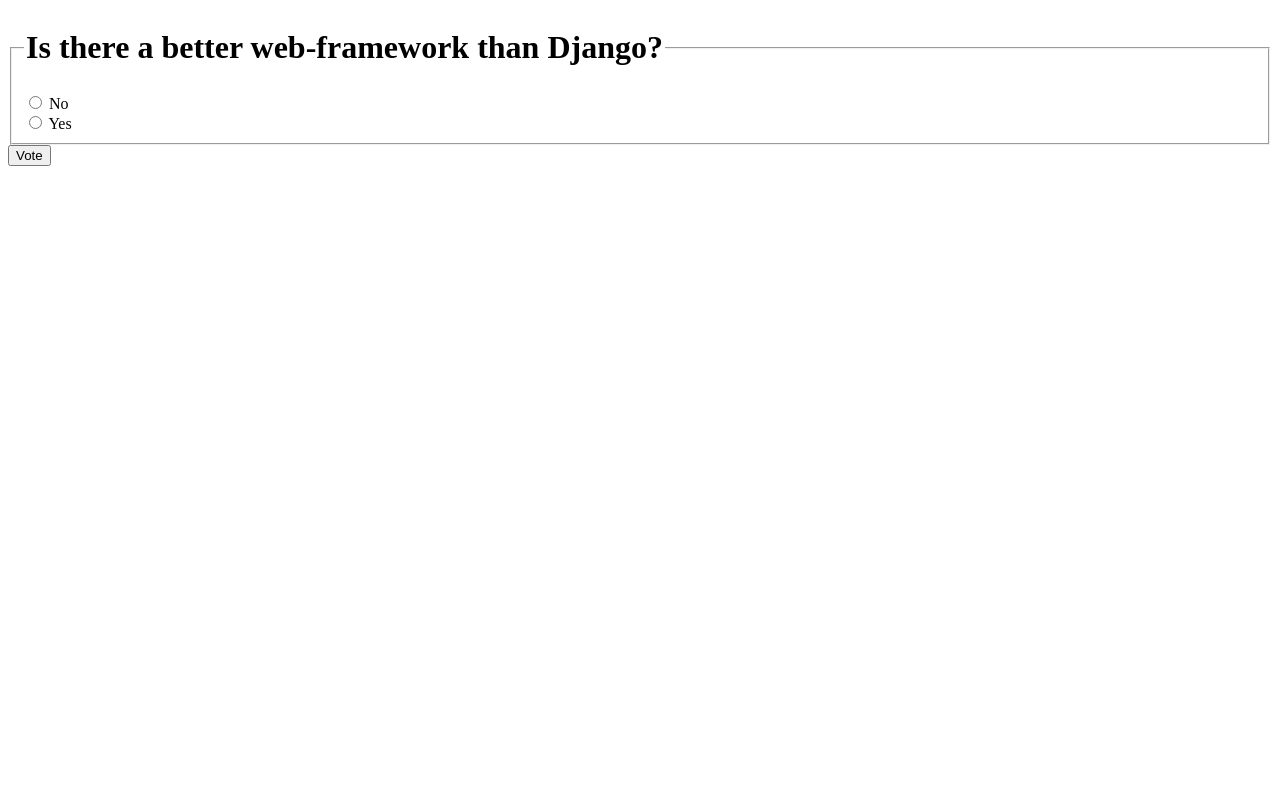
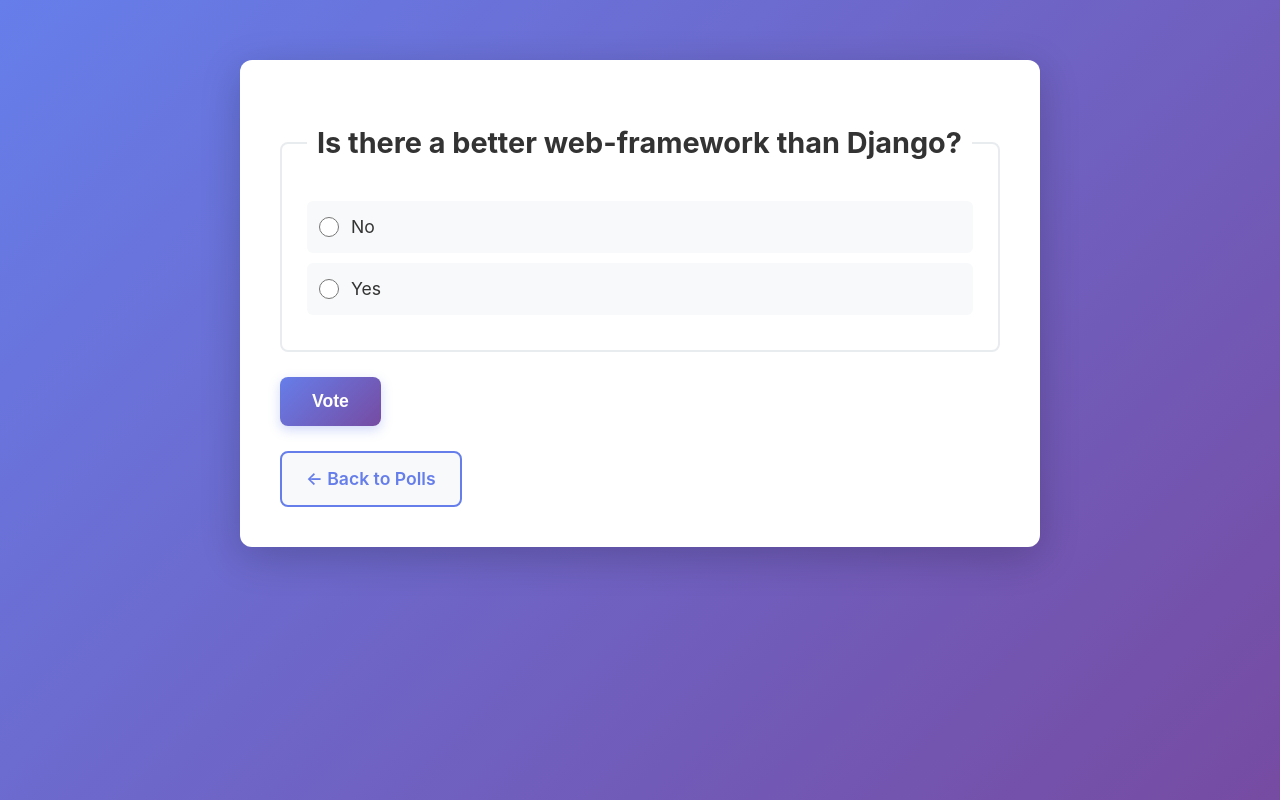
Before and after one commit to makkus/django-vpn-demo, a Django app: page /2/ in a window 1280 px wide. Run offline with Django 5.2, Linux system fonts and the light colour scheme; data comes from the database, SQL or seed files in the repository; both versions use the stored data as it was after the commit.

Commit message:
make it prettier

```diff
--- /dev/null
+++ b/polls/templates/polls/base.html
@@ -0,0 +1,224 @@
+<!DOCTYPE html>
+<html lang="en">
+<head>
+    <meta charset="UTF-8">
+    <meta name="viewport" content="width=device-width, initial-scale=1.0">
+    <title>{% block title %}Django Polls{% endblock %}</title>
+    <style>
+        * {
+            margin: 0;
+            padding: 0;
+            box-sizing: border-box;
+        }
+
+        body {
+            font-family: -apple-system, BlinkMacSystemFont, 'Segoe UI', Roboto, 'Helvetica Neue', Arial, sans-serif;
+            background: linear-gradient(135deg, #667eea 0%, #764ba2 100%);
+            min-height: 100vh;
+            padding: 20px;
+            line-height: 1.6;
+        }
+
+        .container {
+            max-width: 800px;
+            margin: 0 auto;
+            background: white;
+            border-radius: 12px;
+            box-shadow: 0 10px 40px rgba(0, 0, 0, 0.2);
+            padding: 40px;
+            margin-top: 40px;
+        }
+
+        h1 {
+            color: #333;
+            margin-bottom: 30px;
+            font-size: 2.5em;
+            text-align: center;
+            border-bottom: 3px solid #667eea;
+            padding-bottom: 15px;
+        }
+
+        h2 {
+            color: #555;
+            margin-bottom: 20px;
+            font-size: 1.8em;
+        }
+
+        ul {
+            list-style: none;
+            padding: 0;
+        }
+
+        ul li {
+            background: #f8f9fa;
+            margin: 12px 0;
+            padding: 18px 20px;
+            border-radius: 8px;
+            border-left: 4px solid #667eea;
+            transition: all 0.3s ease;
+        }
+
+        ul li:hover {
+            background: #e9ecef;
+            transform: translateX(5px);
+            box-shadow: 0 4px 12px rgba(0, 0, 0, 0.1);
+        }
+
+        a {
+            color: #667eea;
+            text-decoration: none;
+            font-weight: 500;
+            font-size: 1.1em;
+        }
+
+        a:hover {
+            color: #764ba2;
+            text-decoration: underline;
+        }
+
+        p {
+            color: #666;
+            font-size: 1.1em;
+            text-align: center;
+            padding: 20px;
+        }
+
+        .error-message {
+            background: #fee;
+            color: #c33;
+            padding: 15px;
+            border-radius: 8px;
+            border-left: 4px solid #c33;
+            margin-bottom: 20px;
+            font-weight: 500;
+        }
+
+        form {
+            margin-top: 20px;
+        }
+
+        fieldset {
+            border: 2px solid #e9ecef;
+            border-radius: 8px;
+            padding: 25px;
+            margin-bottom: 25px;
+        }
+
+        legend {
+            padding: 0 10px;
+            font-weight: 600;
+            color: #667eea;
+        }
+
+        legend h1 {
+            border: none;
+            padding: 0;
+            margin: 0;
+            font-size: 1.8em;
+            text-align: left;
+        }
+
+        .choice-option {
+            display: flex;
+            align-items: center;
+            padding: 12px;
+            margin: 10px 0;
+            background: #f8f9fa;
+            border-radius: 6px;
+            transition: background 0.2s ease;
+        }
+
+        .choice-option:hover {
+            background: #e9ecef;
+        }
+
+        input[type="radio"] {
+            width: 20px;
+            height: 20px;
+            margin-right: 12px;
+            cursor: pointer;
+            accent-color: #667eea;
+        }
+
+        label {
+            cursor: pointer;
+            font-size: 1.1em;
+            color: #333;
+            flex: 1;
+        }
+
+        input[type="submit"],
+        .button {
+            background: linear-gradient(135deg, #667eea 0%, #764ba2 100%);
+            color: white;
+            padding: 14px 32px;
+            border: none;
+            border-radius: 8px;
+            font-size: 1.1em;
+            font-weight: 600;
+            cursor: pointer;
+            transition: all 0.3s ease;
+            box-shadow: 0 4px 12px rgba(102, 126, 234, 0.3);
+            display: inline-block;
+            text-decoration: none;
+        }
+
+        input[type="submit"]:hover,
+        .button:hover {
+            transform: translateY(-2px);
+            box-shadow: 0 6px 16px rgba(102, 126, 234, 0.4);
+            color: white;
+        }
+
+        input[type="submit"]:active,
+        .button:active {
+            transform: translateY(0);
+        }
+
+        .back-link {
+            display: inline-block;
+            margin-top: 25px;
+            padding: 12px 24px;
+            background: #f8f9fa;
+            border-radius: 8px;
+            border: 2px solid #667eea;
+            color: #667eea;
+            text-decoration: none;
+            font-weight: 600;
+            transition: all 0.3s ease;
+        }
+
+        .back-link:hover {
+            background: #667eea;
+            color: white;
+            text-decoration: none;
+        }
+
+        .vote-count {
+            font-weight: 600;
+            color: #667eea;
+        }
+
+        @media (max-width: 768px) {
+            .container {
+                padding: 20px;
+                margin-top: 20px;
+            }
+
+            h1 {
+                font-size: 2em;
+            }
+
+            h2 {
+                font-size: 1.5em;
+            }
+        }
+    </style>
+</head>
+<body>
+    <div class="container">
+        {% block content %}
+        {% endblock %}
+    </div>
+</body>
+</html>
--- a/polls/templates/polls/detail.html
+++ b/polls/templates/polls/detail.html
@@ -1,12 +1,24 @@
+{% extends "polls/base.html" %}
+
+{% block title %}{{ question.question_text }} - Vote{% endblock %}
+
+{% block content %}
 <form action="{% url 'polls:vote' question.id %}" method="post">
 {% csrf_token %}
 <fieldset>
     <legend><h1>{{ question.question_text }}</h1></legend>
-    {% if error_message %}<p><strong>{{ error_message }}</strong></p>{% endif %}
+    {% if error_message %}
+    <div class="error-message">{{ error_message }}</div>
+    {% endif %}
     {% for choice in question.choice_set.all %}
-        <input type="radio" name="choice" id="choice{{ forloop.counter }}" value="{{ choice.id }}">
-        <label for="choice{{ forloop.counter }}">{{ choice.choice_text }}</label><br>
+        <div class="choice-option">
+            <input type="radio" name="choice" id="choice{{ forloop.counter }}" value="{{ choice.id }}">
+            <label for="choice{{ forloop.counter }}">{{ choice.choice_text }}</label>
+        </div>
     {% endfor %}
 </fieldset>
 <input type="submit" value="Vote">
 </form>
+
+<a href="{% url 'polls:index' %}" class="back-link">← Back to Polls</a>
+{% endblock %}
```
Also changed, not shown: polls/templates/polls/index.html (+9 -1 lines), polls/templates/polls/results.html (+13 -2 lines), db.sqlite3.
